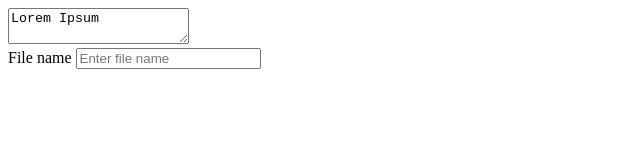
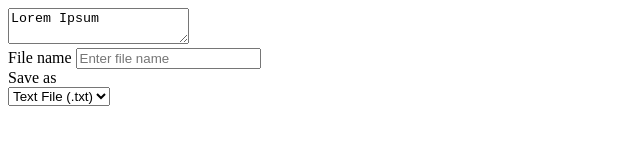
Before and after one commit to VelpCode/Text-File-Saver, a plain HTML site: page index.html in a window 1280 px wide. Shown: the whole page, without its empty margins (0-640 px from the left). Drawn offline with Linux system fonts and the light colour scheme.

Commit message:
Created options layout

```diff
--- a/index.html
+++ b/index.html
@@ -14,8 +14,19 @@
             <label>File name</label>
             <input type ="text" placeholder = "Enter file name"
         </div>
+        <div class = "option save-as">
+            <label>Save as</label>
+            <div class="select-menu">
+                <select>
+                    <option value="">Text File (.txt)</option>
+                    <option value="">Text File (.txt)</option>
+                    <option value="">Text File (.txt)</option>
+                    <option value="">Text File (.txt)</option>
+                    <option value="">Text File (.txt)</option>
+                </select>
+            </div>
+        </div>
     </div>
-
 
 
 </body>
```
